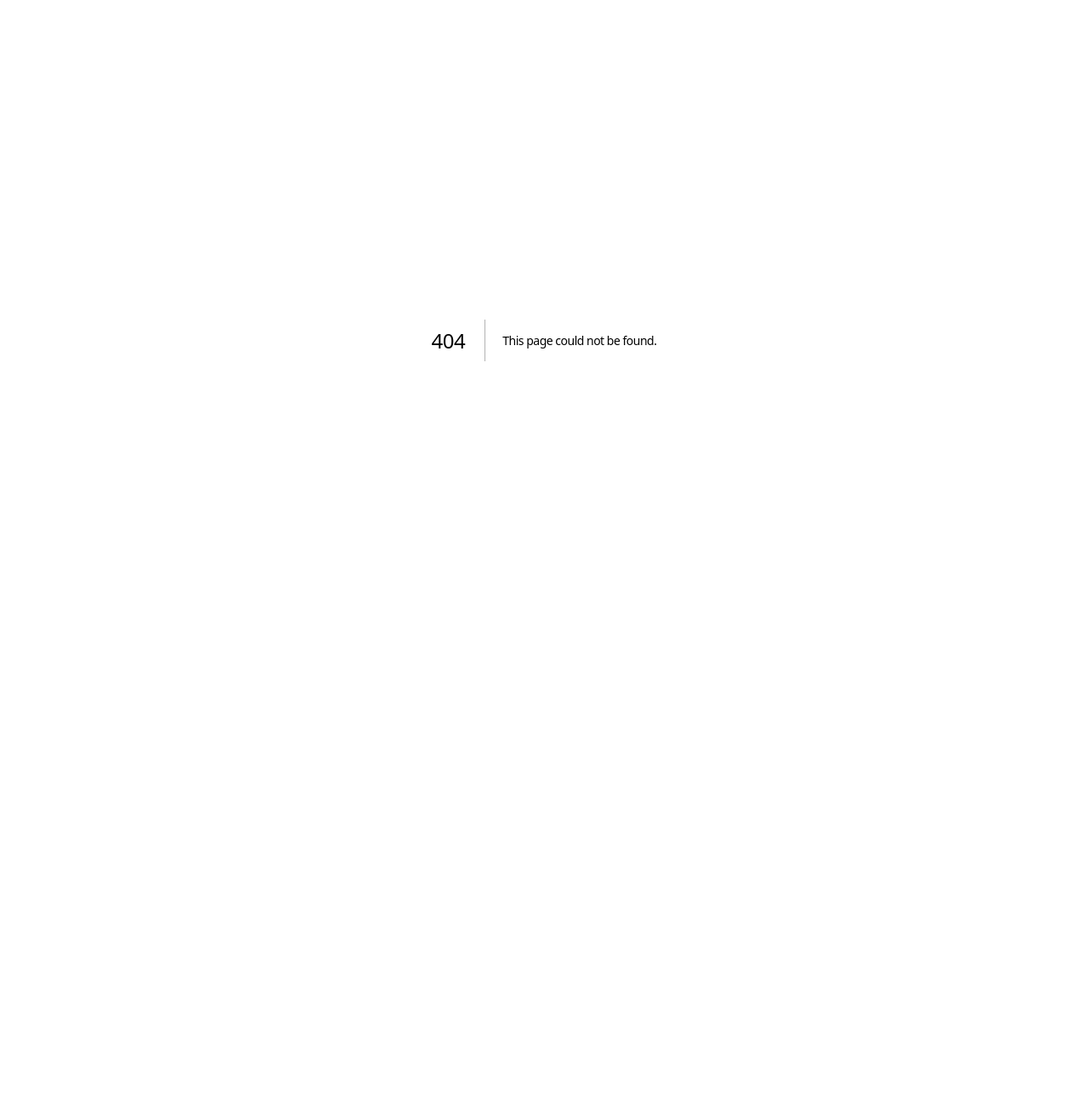
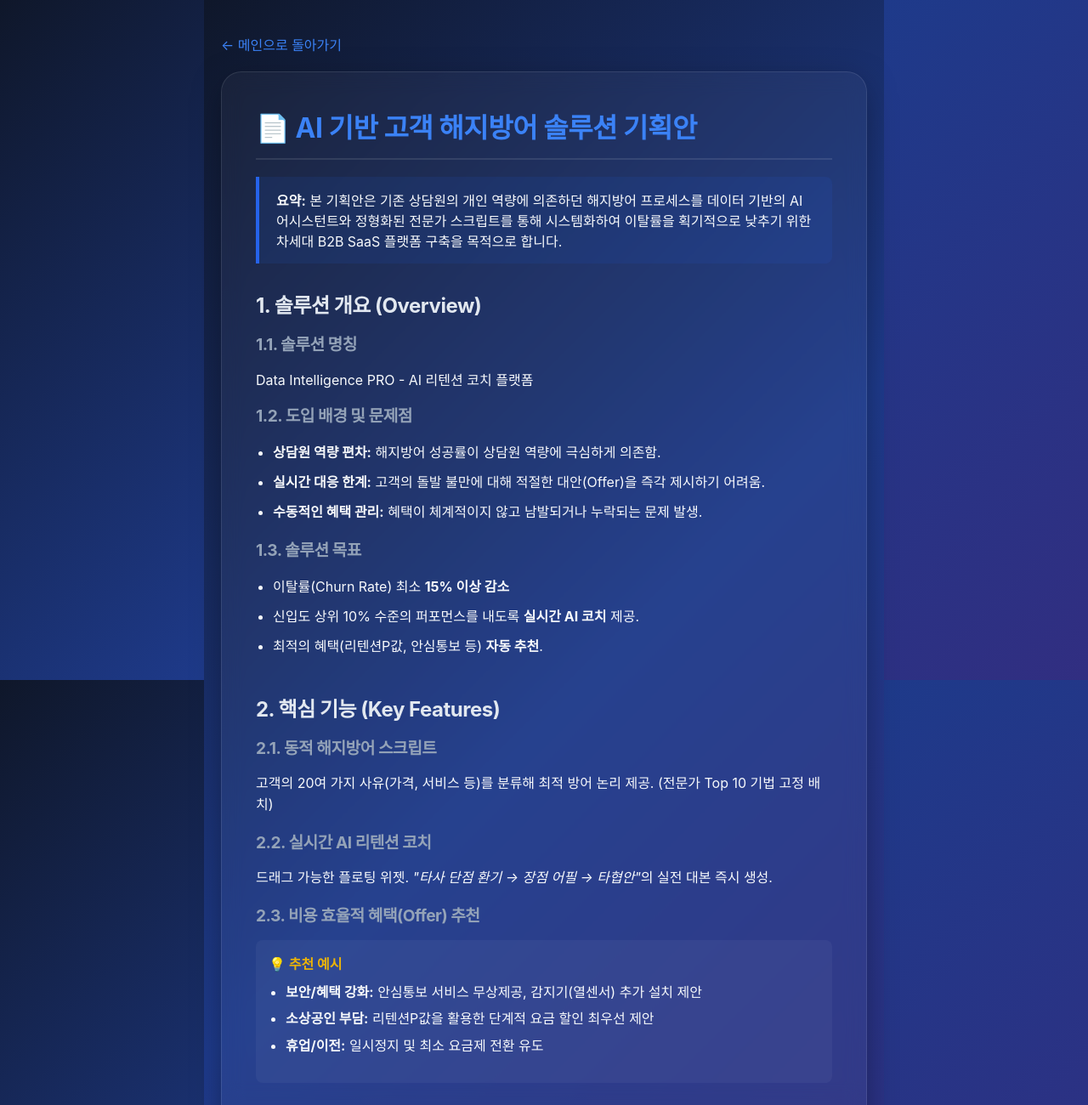
Before and after one commit to bough38-web/https-github.com-bough38-web, a Next.js app: page /proposal in a window 1280 px wide. Before the commit this address had no page. Shown: the top 1300 px of the page at 85% size. Before the commit the page ends 800 px from the top, so only its background shows below. Built offline with nearby package versions, Linux system fonts and the light colour scheme; a web font is replaced by a local one.

Commit message:
feat: Add web proposal page and fix chatbot click logic

```diff
--- /dev/null
+++ b/app/proposal/page.tsx
@@ -0,0 +1,94 @@
+'use client';
+
+import Link from 'next/link';
+
+export default function ProposalPage() {
+  return (
+    <div className="container" style={{ padding: '40px 20px', maxWidth: '800px', margin: '0 auto', background: 'var(--color-bg-mesh)' }}>
+      <Link href="/" style={{ color: 'var(--color-primary)', textDecoration: 'none', marginBottom: 20, display: 'inline-block' }}>
+        ← 메인으로 돌아가기
+      </Link>
+
+      <div className="card glass-panel" style={{ padding: '40px' }}>
+        <h1 style={{ color: 'var(--color-primary)', marginBottom: 20, fontSize: '2rem', borderBottom: '2px solid rgba(255,255,255,0.1)', paddingBottom: 15 }}>
+          📄 AI 기반 고객 해지방어 솔루션 기획안
+        </h1>
+
+        <div style={{ background: 'rgba(37, 99, 235, 0.1)', borderLeft: '4px solid #2563eb', padding: '15px 20px', borderRadius: '0 8px 8px 0', marginBottom: 30 }}>
+          <strong>요약:</strong> 본 기획안은 기존 상담원의 개인 역량에 의존하던 해지방어 프로세스를 데이터 기반의 AI 어시스턴트와 정형화된 전문가 스크립트를 통해 시스템화하여 이탈률을 획기적으로 낮추기 위한 차세대 B2B SaaS 플랫폼 구축을 목적으로 합니다.
+        </div>
+
+        <section style={{ marginBottom: 40 }}>
+          <h2 style={{ fontSize: '1.5rem', marginBottom: 15, color: '#e2e8f0' }}>1. 솔루션 개요 (Overview)</h2>
+          <h3 style={{ fontSize: '1.2rem', color: '#94a3b8', marginTop: 10 }}>1.1. 솔루션 명칭</h3>
+          <p>Data Intelligence PRO - AI 리텐션 코치 플랫폼</p>
+
+          <h3 style={{ fontSize: '1.2rem', color: '#94a3b8', marginTop: 15 }}>1.2. 도입 배경 및 문제점</h3>
+          <ul style={{ paddingLeft: 20, lineHeight: 1.8 }}>
+            <li><strong>상담원 역량 편차:</strong> 해지방어 성공률이 상담원 역량에 극심하게 의존함.</li>
+            <li><strong>실시간 대응 한계:</strong> 고객의 돌발 불만에 대해 적절한 대안(Offer)을 즉각 제시하기 어려움.</li>
+            <li><strong>수동적인 혜택 관리:</strong> 혜택이 체계적이지 않고 남발되거나 누락되는 문제 발생.</li>
+          </ul>
+
+          <h3 style={{ fontSize: '1.2rem', color: '#94a3b8', marginTop: 15 }}>1.3. 솔루션 목표</h3>
+          <ul style={{ paddingLeft: 20, lineHeight: 1.8 }}>
+            <li>이탈률(Churn Rate) 최소 <strong>15% 이상 감소</strong></li>
+            <li>신입도 상위 10% 수준의 퍼포먼스를 내도록 <strong>실시간 AI 코치</strong> 제공.</li>
+            <li>최적의 혜택(리텐션P값, 안심통보 등) <strong>자동 추천</strong>.</li>
+          </ul>
+        </section>
+
+        <section style={{ marginBottom: 40 }}>
+          <h2 style={{ fontSize: '1.5rem', marginBottom: 15, color: '#e2e8f0' }}>2. 핵심 기능 (Key Features)</h2>
+
+          <h3 style={{ fontSize: '1.2rem', color: '#94a3b8', marginTop: 10 }}>2.1. 동적 해지방어 스크립트</h3>
+          <p style={{ lineHeight: 1.6 }}>고객의 20여 가지 사유(가격, 서비스 등)를 분류해 최적 방어 논리 제공. (전문가 Top 10 기법 고정 배치)</p>
+
+          <h3 style={{ fontSize: '1.2rem', color: '#94a3b8', marginTop: 15 }}>2.2. 실시간 AI 리텐션 코치</h3>
+          <p style={{ lineHeight: 1.6 }}>드래그 가능한 플로팅 위젯. <em>"타사 단점 환기 → 장점 어필 → 타협안"</em>의 실전 대본 즉시 생성.</p>
+
+          <h3 style={{ fontSize: '1.2rem', color: '#94a3b8', marginTop: 15 }}>2.3. 비용 효율적 혜택(Offer) 추천</h3>
+          <div style={{ background: 'var(--color-surface)', padding: '15px', borderRadius: 8, marginTop: 10 }}>
+            <strong style={{ color: '#eab308' }}>💡 추천 예시</strong>
+            <ul style={{ paddingLeft: 20, marginTop: 10, lineHeight: 1.6 }}>
+              <li><strong>보안/혜택 강화:</strong> 안심통보 서비스 무상제공, 감지기(열센서) 추가 설치 제안</li>
+              <li><strong>소상공인 부담:</strong> 리텐션P값을 활용한 단계적 요금 할인 최우선 제안</li>
+              <li><strong>휴업/이전:</strong> 일시정지 및 최소 요금제 전환 유도</li>
+            </ul>
+          </div>
+        </section>
+
+        <section style={{ marginBottom: 40 }}>
+          <h2 style={{ fontSize: '1.5rem', marginBottom: 15, color: '#e2e8f0' }}>3. 기대 효과 (Expected ROI)</h2>
+          <table style={{ width: '100%', borderCollapse: 'collapse', textAlign: 'left', marginTop: 10 }}>
+            <thead>
+              <tr style={{ borderBottom: '1px solid rgba(255,255,255,0.2)' }}>
+                <th style={{ padding: '10px 5px', color: '#94a3b8' }}>구분</th>
+                <th style={{ padding: '10px 5px', color: '#94a3b8' }}>도입 전</th>
+                <th style={{ padding: '10px 5px', color: '#2563eb' }}>도입 후 (기대효과)</th>
+              </tr>
+            </thead>
+            <tbody>
+              <tr style={{ borderBottom: '1px solid rgba(255,255,255,0.05)' }}>
+                <td style={{ padding: '15px 5px' }}><strong>방어율</strong></td>
+                <td style={{ padding: '15px 5px' }}>상담원별 10~40% 편차</td>
+                <td style={{ padding: '15px 5px', color: '#60a5fa' }}>평균 35% 이상 상향 평준화</td>
+              </tr>
+              <tr style={{ borderBottom: '1px solid rgba(255,255,255,0.05)' }}>
+                <td style={{ padding: '15px 5px' }}><strong>시간</strong></td>
+                <td style={{ padding: '15px 5px' }}>대응 상담 평균 8분</td>
+                <td style={{ padding: '15px 5px', color: '#60a5fa' }}>평균 5분 이내 단축</td>
+              </tr>
+              <tr style={{ borderBottom: '1px solid rgba(255,255,255,0.05)' }}>
+                <td style={{ padding: '15px 5px' }}><strong>비용</strong></td>
+                <td style={{ padding: '15px 5px' }}>무분별한 위약금 면제</td>
+                <td style={{ padding: '15px 5px', color: '#60a5fa' }}>저비용 고효율 대안 우선 적용</td>
+              </tr>
+            </tbody>
+          </table>
+        </section>
+
+      </div>
+    </div>
+  );
+}
```
Also changed, not shown: components/AIChatbot.tsx (+8 -9 lines).
